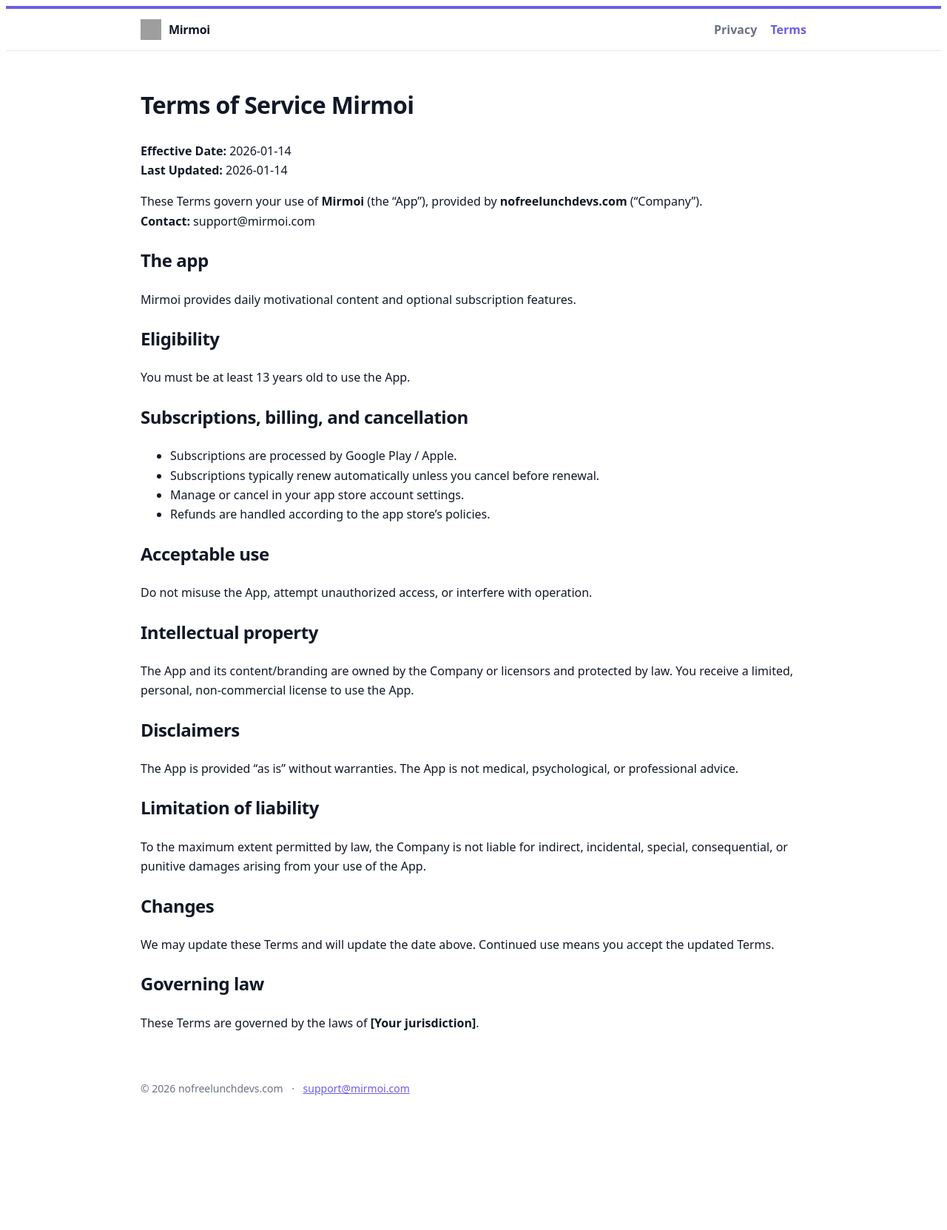
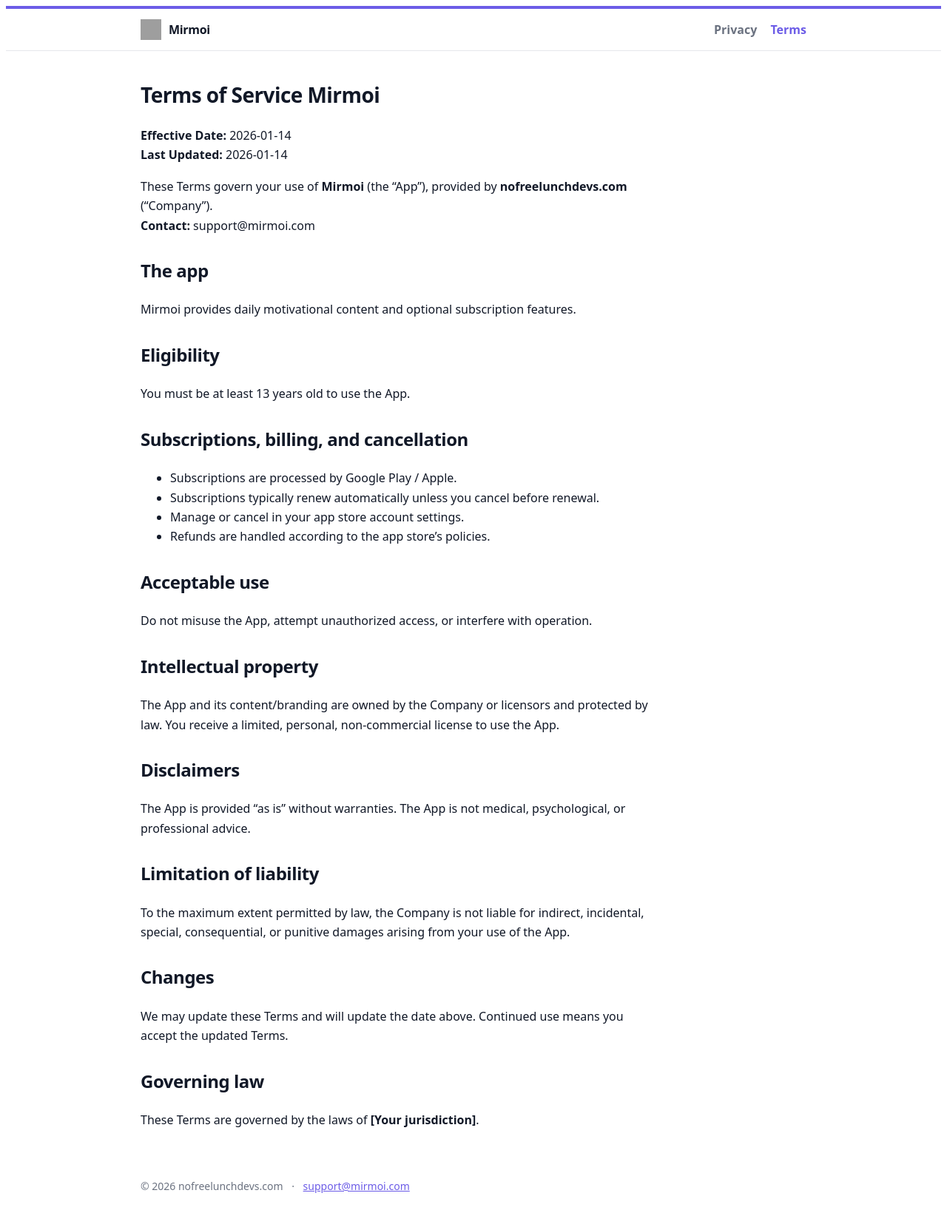
Before and after one commit to nofreelunch-development/mirmoi-legal, a Jekyll site: the page built from terms/index.md, in a window 1280 px wide. Shown: the whole page at 74% size. Built offline with Jekyll 4.4.1, drawn with Linux system fonts in a browser that asks for light colours; our own code applies the rules of GitHub Pages for plain Markdown files; before the commit the page ends 1531 px from its top, so only the background shows below that; grey boxes are pictures that could not be loaded.

Commit message:
Update custom.css

```diff
--- a/assets/css/custom.css
+++ b/assets/css/custom.css
@@ -42,6 +42,14 @@ blockquote{
   color: var(--muted);
 }
 
+.content{
+  padding: 26px 18px;
+}
+.content h1{ font-size: 28px; margin-top: 10px; }
+.content h2{ margin-top: 28px; }
+.content p, .content li{ max-width: 75ch; }
+
+
 .wrap{ max-width: 900px; margin: 0 auto; padding: 0 18px; }
 .topbar{ border-top:4px solid var(--brand); border-bottom:1px solid var(--border); background:#fff; }
 .topbar .wrap{ display:flex; align-items:center; justify-content:space-between; padding-top:14px; padding-bottom:14px; }
@@ -54,3 +62,8 @@ blockquote{
 .footer{ padding: 22px 18px 40px; color:var(--muted); font-size:14px; }
 .footer .dot{ margin: 0 8px; }
 .nav a.active{ color: var(--brand); }
+
+@media (max-width: 520px){
+  .topbar .wrap{ flex-direction: column; align-items: flex-start; gap: 10px; }
+  .nav a{ margin-left: 0; margin-right: 14px; }
+}
```
